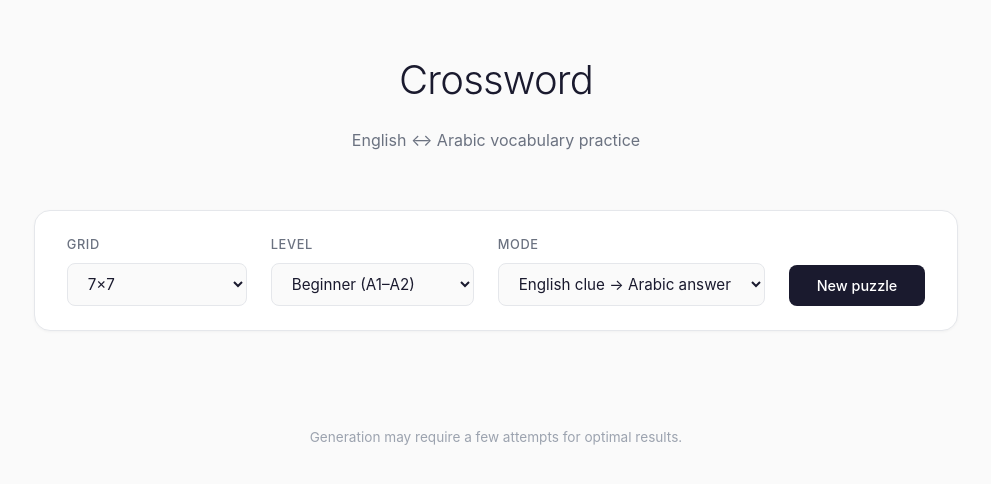
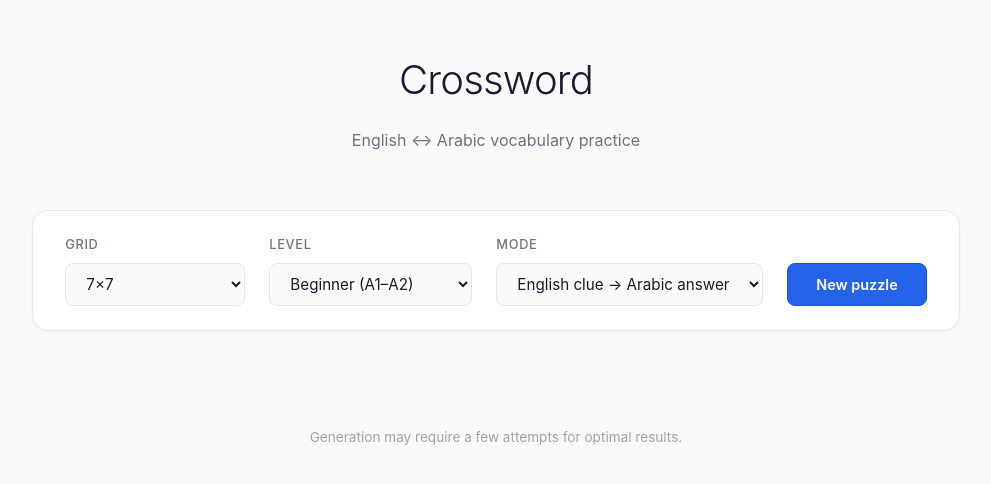
Before and after one commit to harbiad/crossword-, a React (Vite) app: page / in a window 1280 px wide. Shown: the top 484 px of the page, without its empty margins (144-1135 px from the left). Built offline with nearby package versions, Linux system fonts and the light colour scheme.

Commit message:
Style: blue buttons with white text

```diff
--- a/src/App.css
+++ b/src/App.css
@@ -77,15 +77,15 @@
 
 .controls button {
   padding: 12px 28px;
-  background: #1a1a2e;
+  background: #2563eb;
   color: #ffffff;
-  border: none;
+  border: 1px solid #1d4ed8;
   border-radius: 8px;
-  font-weight: 500;
+  font-weight: 600;
 }
 
 .controls button:hover:not(:disabled) {
-  background: #2d2d44;
+  background: #1d4ed8;
 }
 
 .controls button:disabled {
@@ -299,22 +299,22 @@
 
 .bottomButtons button {
   padding: 12px 16px;
-  background: #fafafa;
-  border: 1px solid #e5e7eb;
+  background: #2563eb;
+  border: 1px solid #1d4ed8;
   border-radius: 8px;
   font-size: 0.85rem;
-  color: #4b5563;
+  color: #ffffff;
+  font-weight: 600;
   text-align: center;
 }
 
 .bottomButtons button:hover:not(:disabled) {
-  background: #f3f4f6;
-  color: #1a1a2e;
-  border-color: #d1d5db;
+  background: #1d4ed8;
+  border-color: #1e40af;
 }
 
 .bottomButtons button:disabled {
-  opacity: 0.4;
+  opacity: 0.45;
   cursor: not-allowed;
 }
 
```
